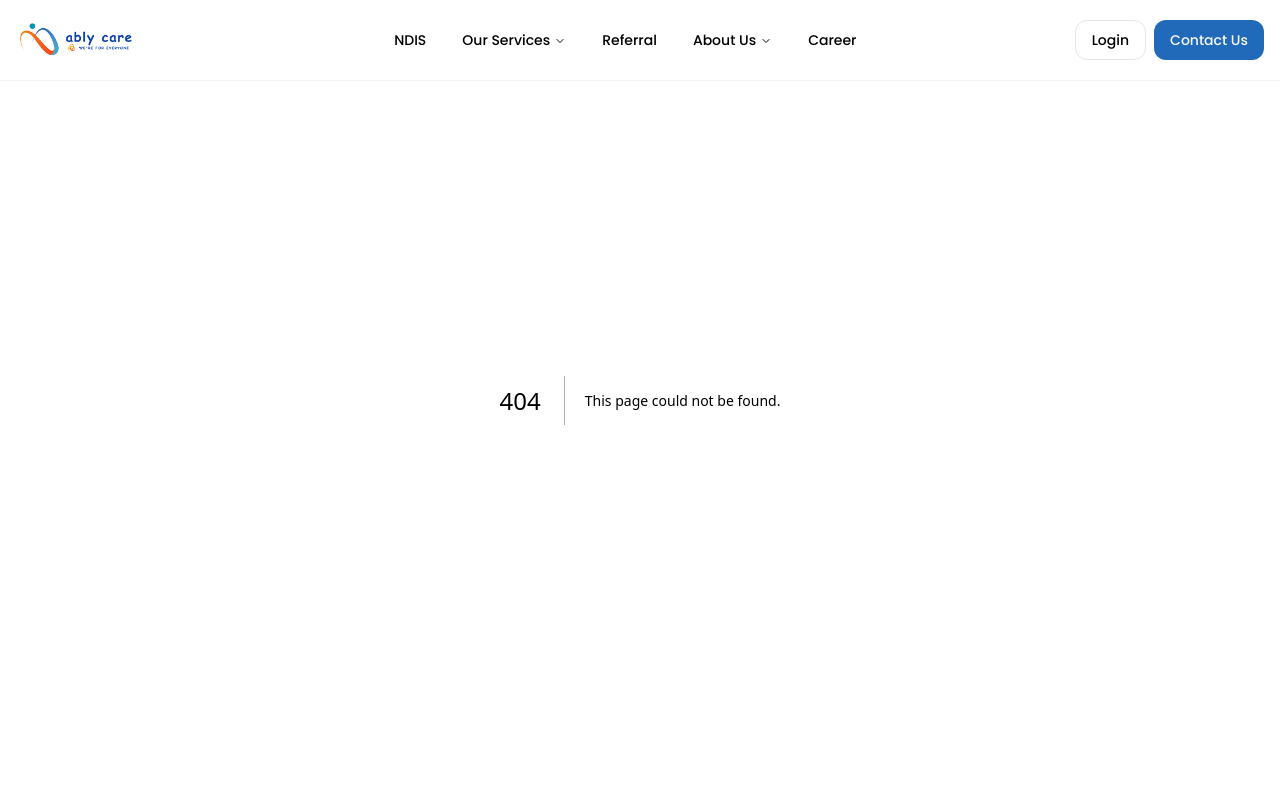
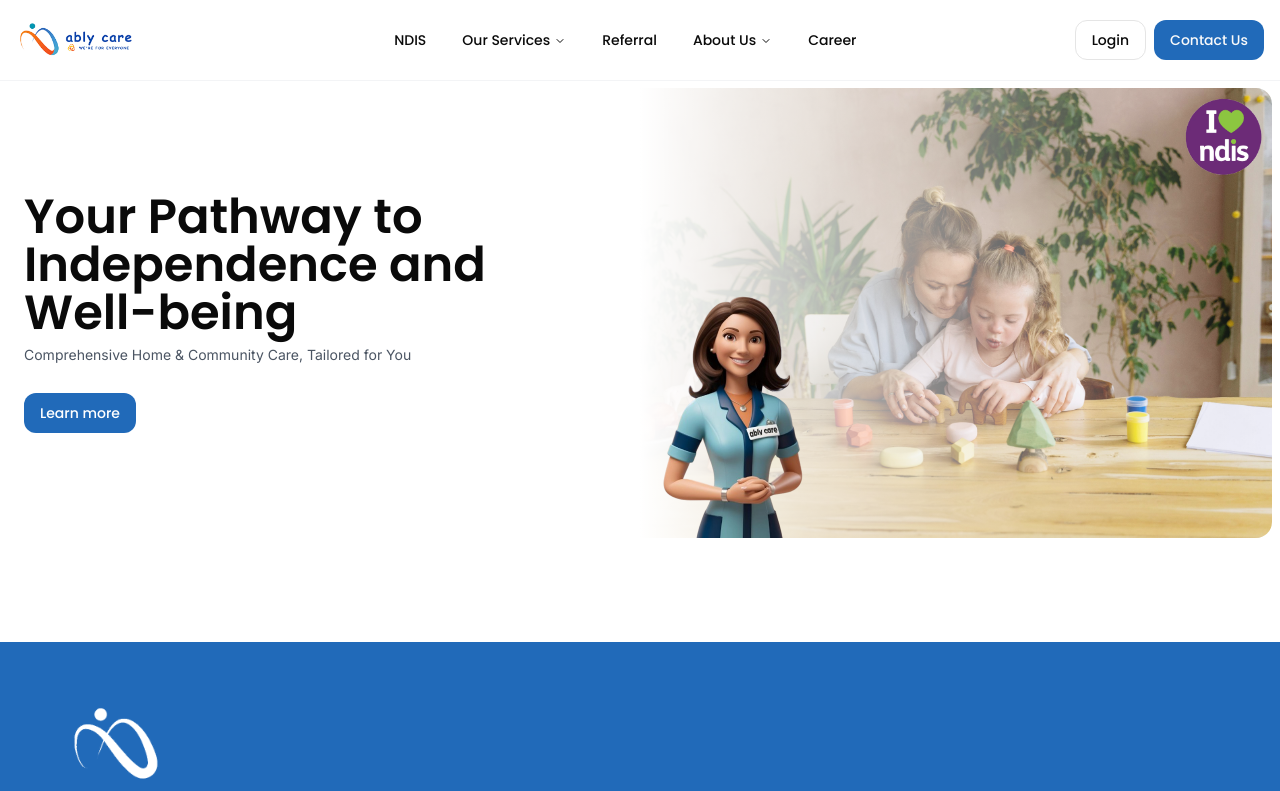
Before and after one commit to abhijithb200/ably-care-draft, a Next.js app: page /community in a window 1280 px wide. Before the commit this address had no page. Shown: the top 791 px of the page. Built offline with nearby package versions, Linux system fonts and the light colour scheme.

Commit message:
update : community hero udpated

```diff
--- /dev/null
+++ b/src/app/community/page.tsx
@@ -0,0 +1,14 @@
+import CommunityHero from "@/components/community/CommunityHero"
+
+
+const Community = () => {
+  return (
+    <>
+        <main className="mx-auto p-2 w-full lg:max-w-7xl mt-20">
+            <CommunityHero />
+        </main>
+    </>
+  )
+}
+
+export default Community
--- /dev/null
+++ b/src/components/community/CommunityHero.tsx
@@ -0,0 +1,53 @@
+import Image from "next/image"
+import { Button } from "../ui/button"
+
+
+const CommunityHero = () => {
+  return (
+    <>
+        <div className="relative w-full h-60 lg:h-96 xl:h-[450px] flex lg:rounded-2xl overflow-hidden">
+            <div className="absolute w-14 h-14 lg:w-24 lg:h-24 top-0 right-0 z-10">
+                <Image
+                    src={"/icons/ndis-logo.png"}
+                    alt="NDIS Logo"
+                    fill
+                    sizes="100%"
+                    className="w-full h-full object-contain"
+                />
+            </div>
+            <div className="w-full flex lg:p-4  flex-col justify-center items-center gap-2 lg:justify-center lg:items-start lg:w-[50%]">
+                <h1 className="font-poppins text-4xl text-center font-semibold lg:text-start lg:text-4xl xl:text-5xl">Your Pathway to Independence and Well-being</h1>
+                <p className="font-inter text-xs text-center text-gray-600 w-[85%] md:w-[70%] lg:w-[500px] lg:text-start xl:text-sm">
+                Comprehensive Home & Community Care, Tailored for You
+                </p>
+                <a href="#learn-more">
+                    <Button variant={"default"} className="mt-5 bg-customAccent hover:bg-complementary text-white">
+                        Learn more
+                    </Button>
+                </a>
+            </div>
+            <div className="hidden lg:flex w-[50%] h-full relative">
+                <Image
+                    src="/images/char-draft01.png"
+                    alt="Ably Care Persona"
+                    width={250}
+                    height={250}
+                    className="absolute bottom-0 left-0 z-[5]"
+                />
+                <div className="w-full h-full absolute top-0 left-0 bg-gradient-to-r from-white to-transparent z-[3]"></div>
+                <div className="relative w-full h-full z-[1]">
+                    <Image
+                        src="/images/ndis-hero.jpg"
+                        alt="Ably Care Hero Image"
+                        fill
+                        sizes="100%"
+                        className="w-full h-full object-cover"
+                    />
+                </div>
+            </div>
+        </div>
+    </>
+  )
+}
+
+export default CommunityHero
```
